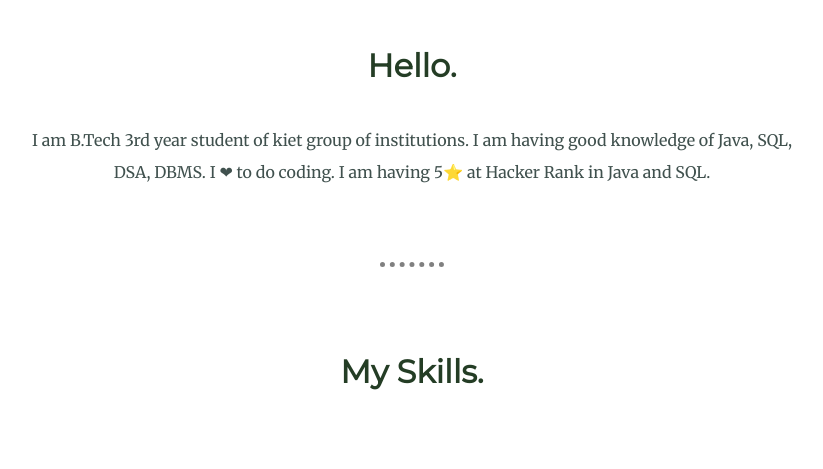
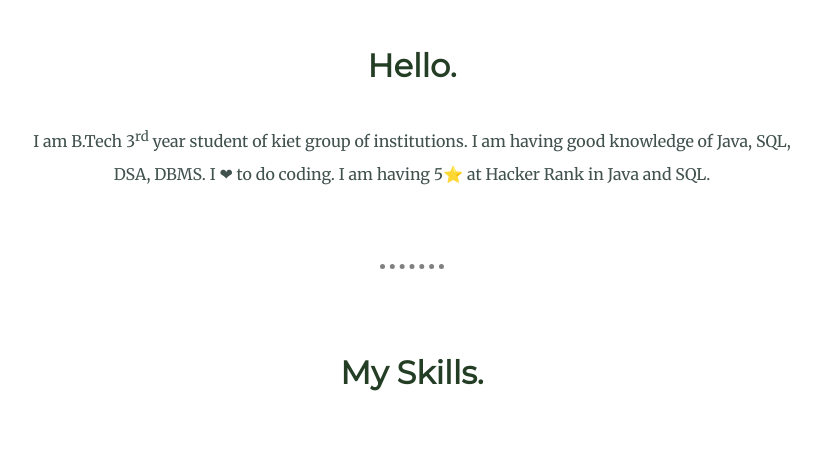
Before and after one commit to Kiet-Ashish/Ashish_CV, a plain HTML site: page index.html in a window 1280 px wide. Shown: the part 1170-1639 px from the top of the page, without its empty margins (228-1051 px from the left). Drawn offline with Linux system fonts and the light colour scheme.

Commit message:
new update123

```diff
--- a/index.html
+++ b/index.html
@@ -19,7 +19,7 @@
       <div class="profile">
         <img src="Ashish.png" alt="profile image">
         <h2>Hello.</h2>
-        <p>I am B.Tech 3rd year student of kiet group of institutions. I am having good knowledge of Java, SQL, DSA, DBMS. I ❤ to do coding. I am having 5⭐ at Hacker Rank in Java and SQL.</p>
+        <p>I am B.Tech 3<sup>rd</sup> year student of kiet group of institutions. I am having good knowledge of Java, SQL, DSA, DBMS. I ❤ to do coding. I am having 5⭐ at Hacker Rank in Java and SQL.</p>
       </div>
       <hr>
       <div class="skills">
```
